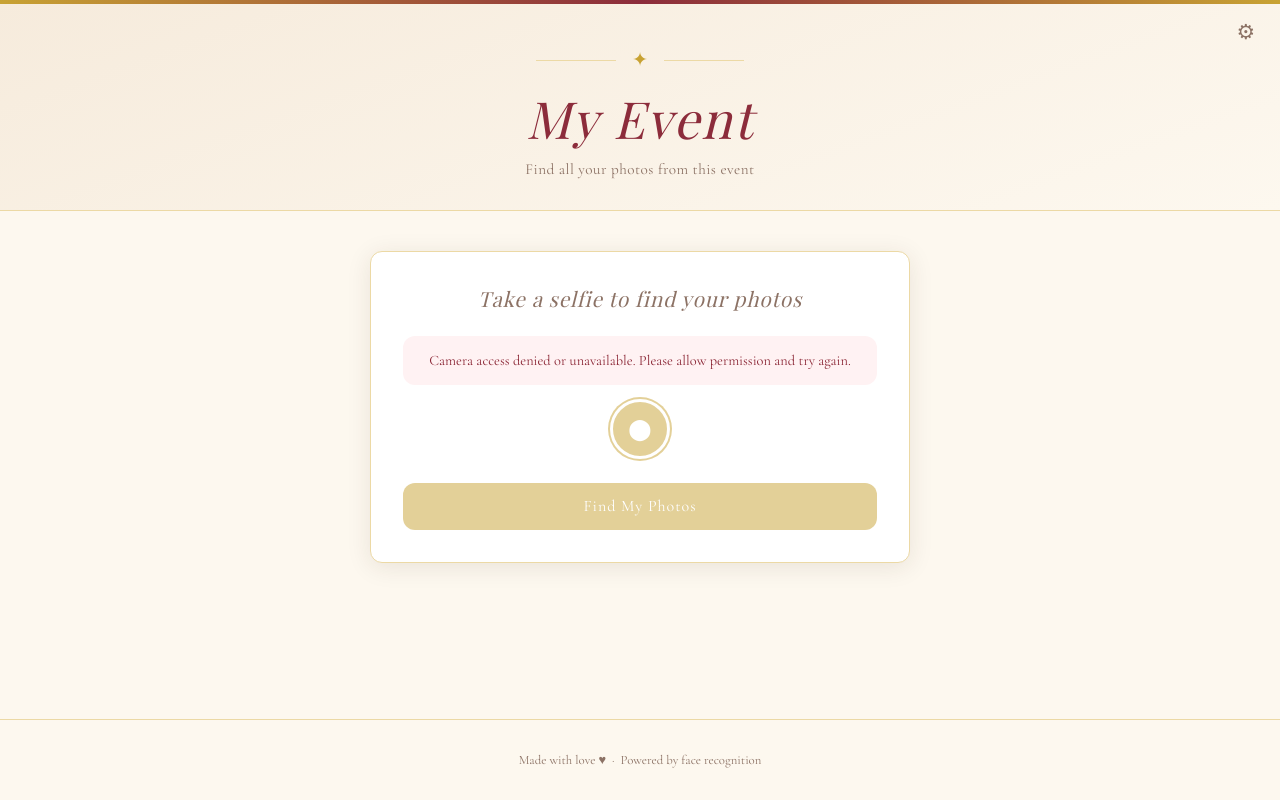
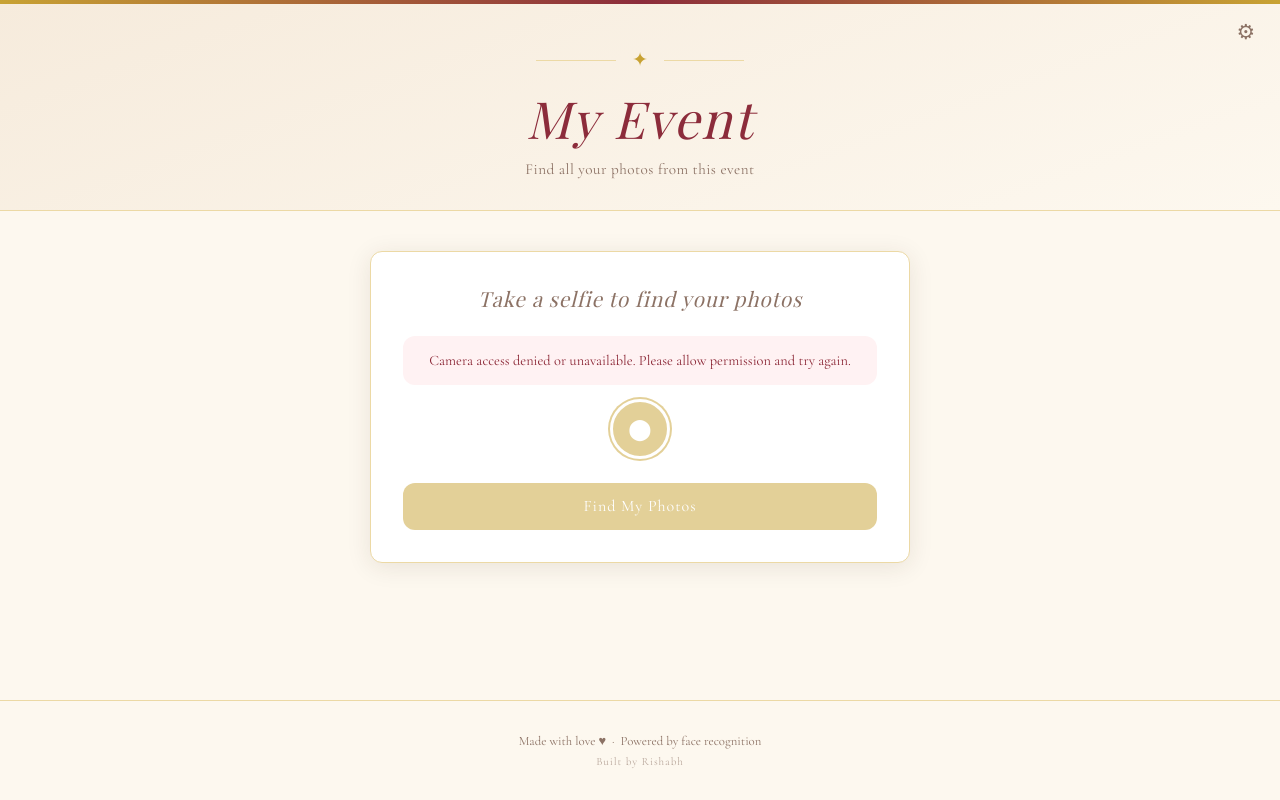
Before and after one commit to risx3/event-photo-finder, a React (Vite) app in the folder frontend/: page / in a window 1280 px wide. Built offline with nearby package versions, Linux system fonts and the light colour scheme; no server answers; a web font is replaced by a local one.

Commit message:
Add a small "Built by Rishabh" stamp to the footer

```diff
--- a/frontend/src/App.css
+++ b/frontend/src/App.css
@@ -108,6 +108,12 @@ body {
   color: var(--muted);
   font-size: .8rem;
   border-top: 1px solid var(--gold-lt);
+}
+.footer-stamp {
+  margin-top: .4rem;
+  font-size: .7rem;
+  letter-spacing: .08em;
+  opacity: .6;
 }
 
 /* ── Upload card ────────────────────────────────────────────────── */
--- a/frontend/src/App.jsx
+++ b/frontend/src/App.jsx
@@ -170,6 +170,7 @@ export default function App() {
 
       <footer className="site-footer">
         Made with love ♥ &nbsp;·&nbsp; Powered by face recognition
+        <div className="footer-stamp">Built by Rishabh</div>
       </footer>
 
       <SettingsPanel
```
